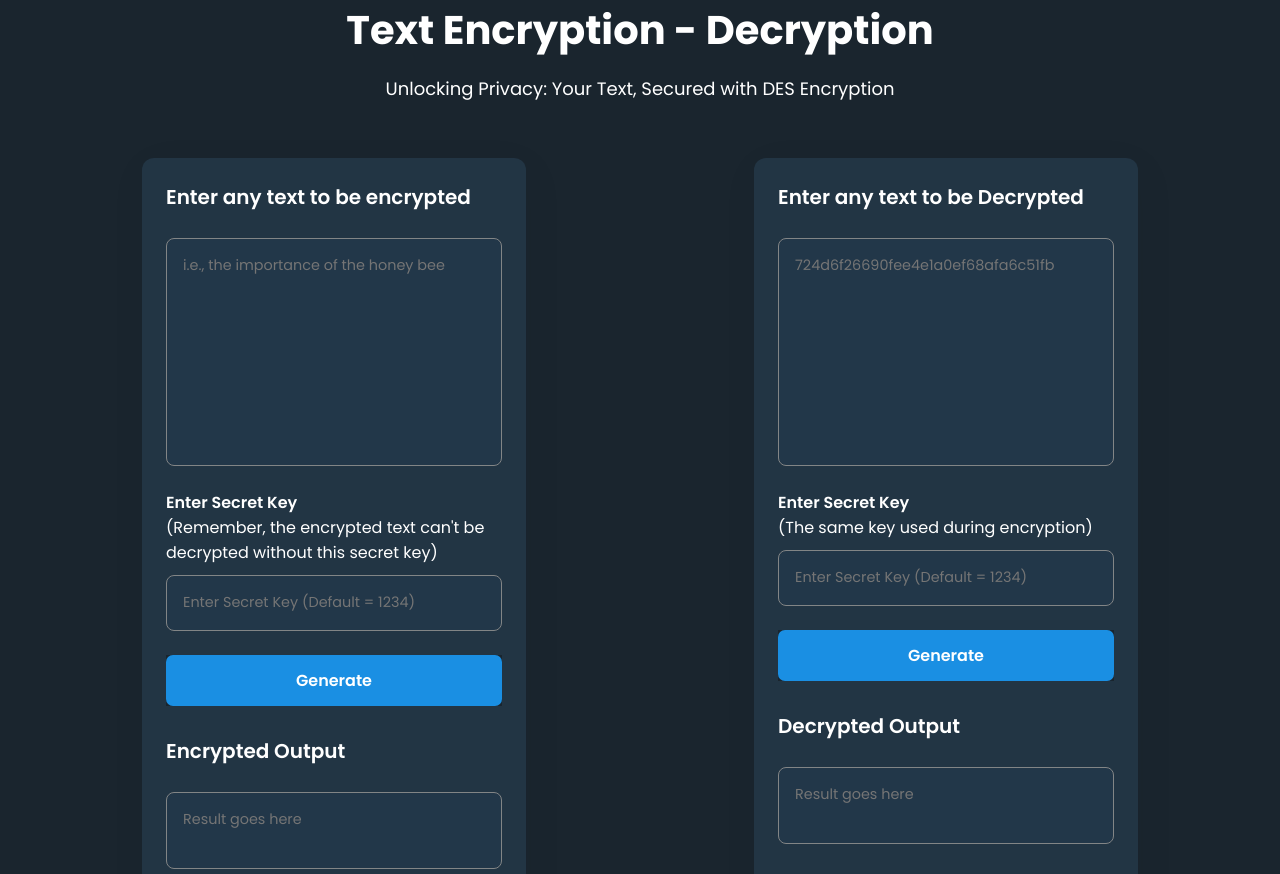
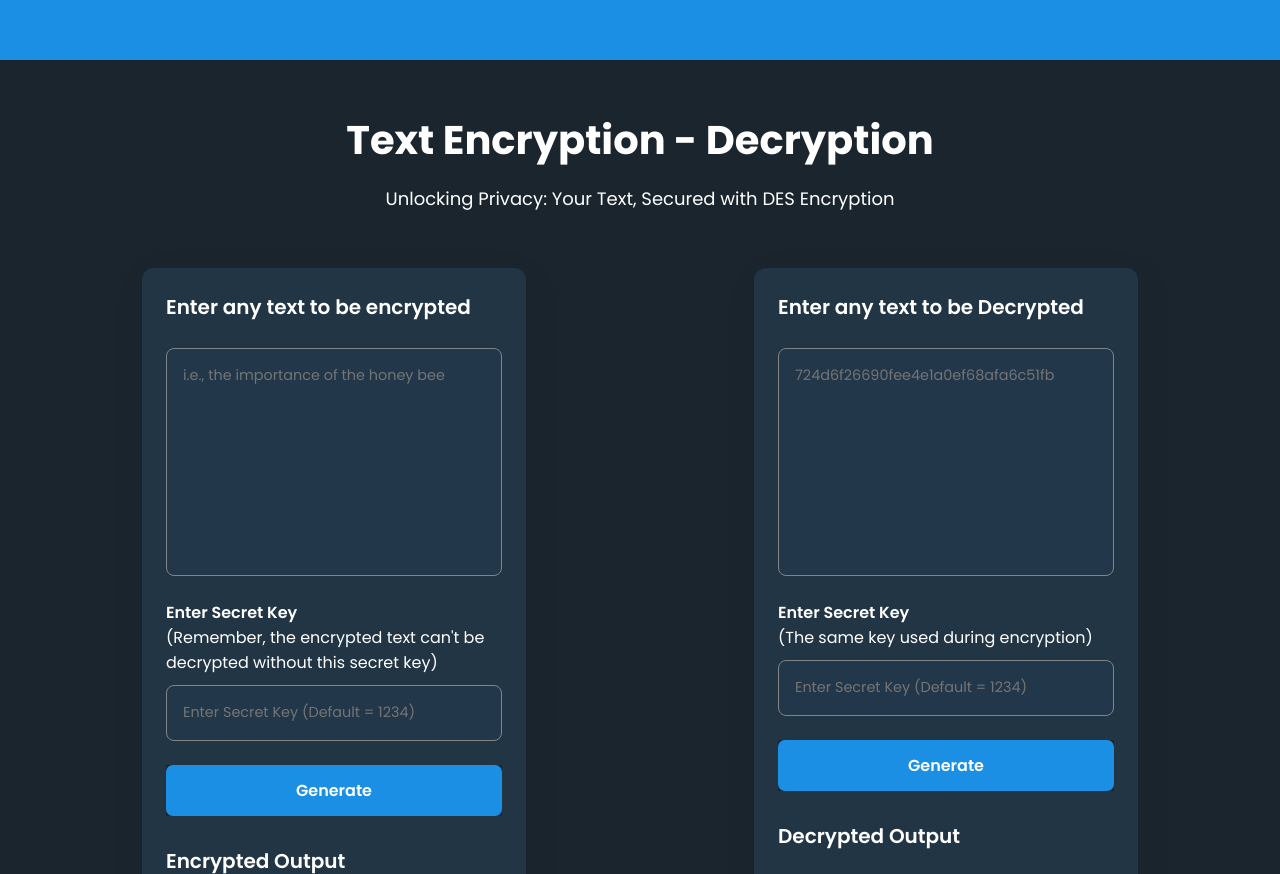
Before and after one commit to Shail-26/Cyber-Security-Tools, a PHP site: page /des.html in a window 1280 px wide. Shown: the part 95-969 px from the top of the page. Run offline with PHP 8.4, Linux system fonts and the light colour scheme; some libraries are stand-ins or nearby versions.

Commit message:
Update links and styles in index.html and forall.css

```diff
--- a/index.html
+++ b/index.html
@@ -48,7 +48,7 @@
                     </a>
                 </div>
                 <div class="tools_item orange">
-                    <a href="#">
+                    <a href="des.html">
                         <div class="tool-images">
                             <img src="public/image-encryption.jpeg" alt="tool-image" class="tool-image">
                             <hr />
--- a/styles/forall.css
+++ b/styles/forall.css
@@ -8,3 +8,10 @@
     font-family: 'Poppins', sans-serif;
     color : white;
 }
+
+.first-rectangle {
+    width : 100%;
+    height: 60px;
+    background-color: #1a8fe3;
+    margin-bottom : 50px;
+}
--- a/styles/home.css
+++ b/styles/home.css
@@ -1,9 +1,3 @@
-.first-rectangle {
-    width : 100%;
-    height: 60px;
-    background-color: #1a8fe3;
-}
-
 .container-tools {
     width: 100%;
     padding-right: 48px;
```
